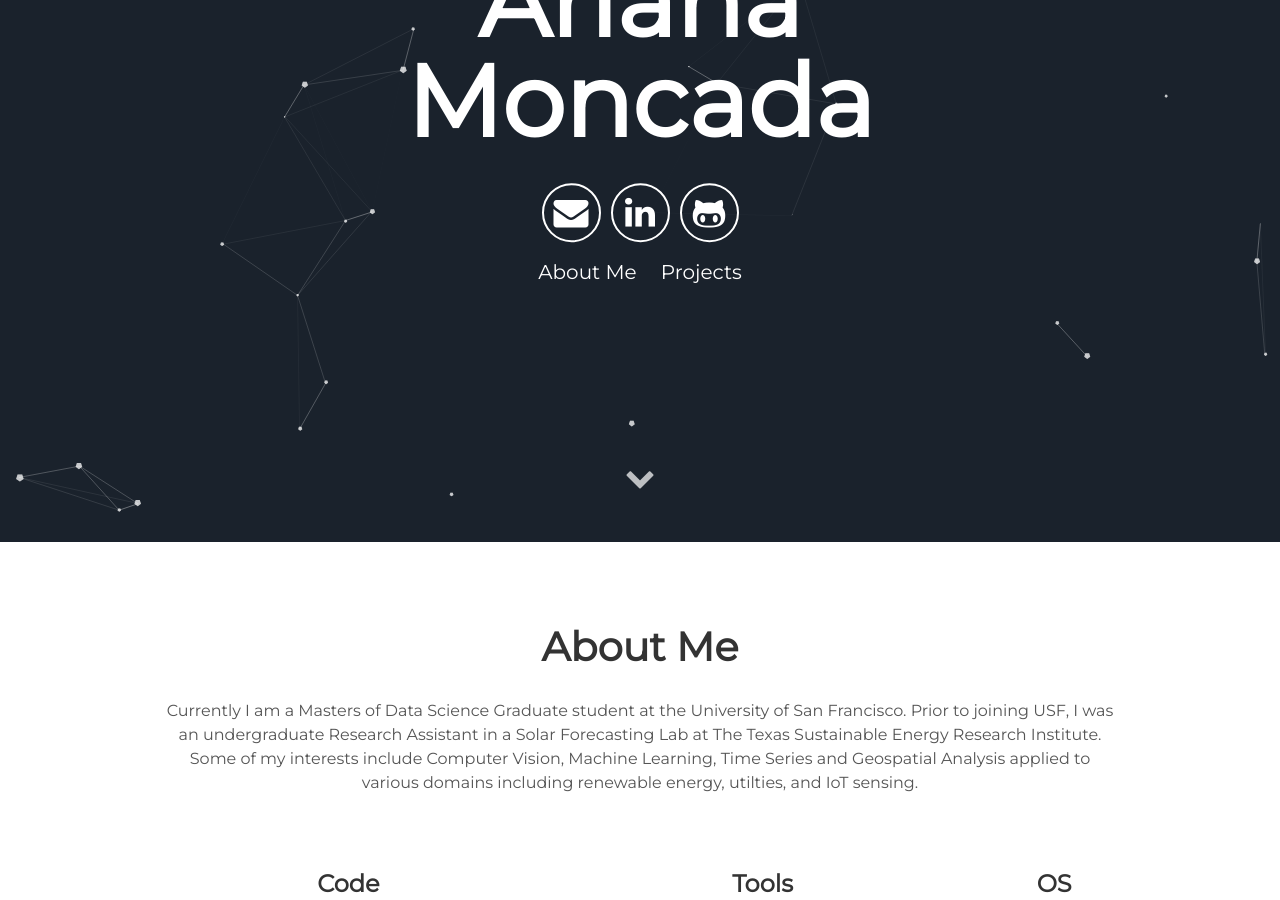
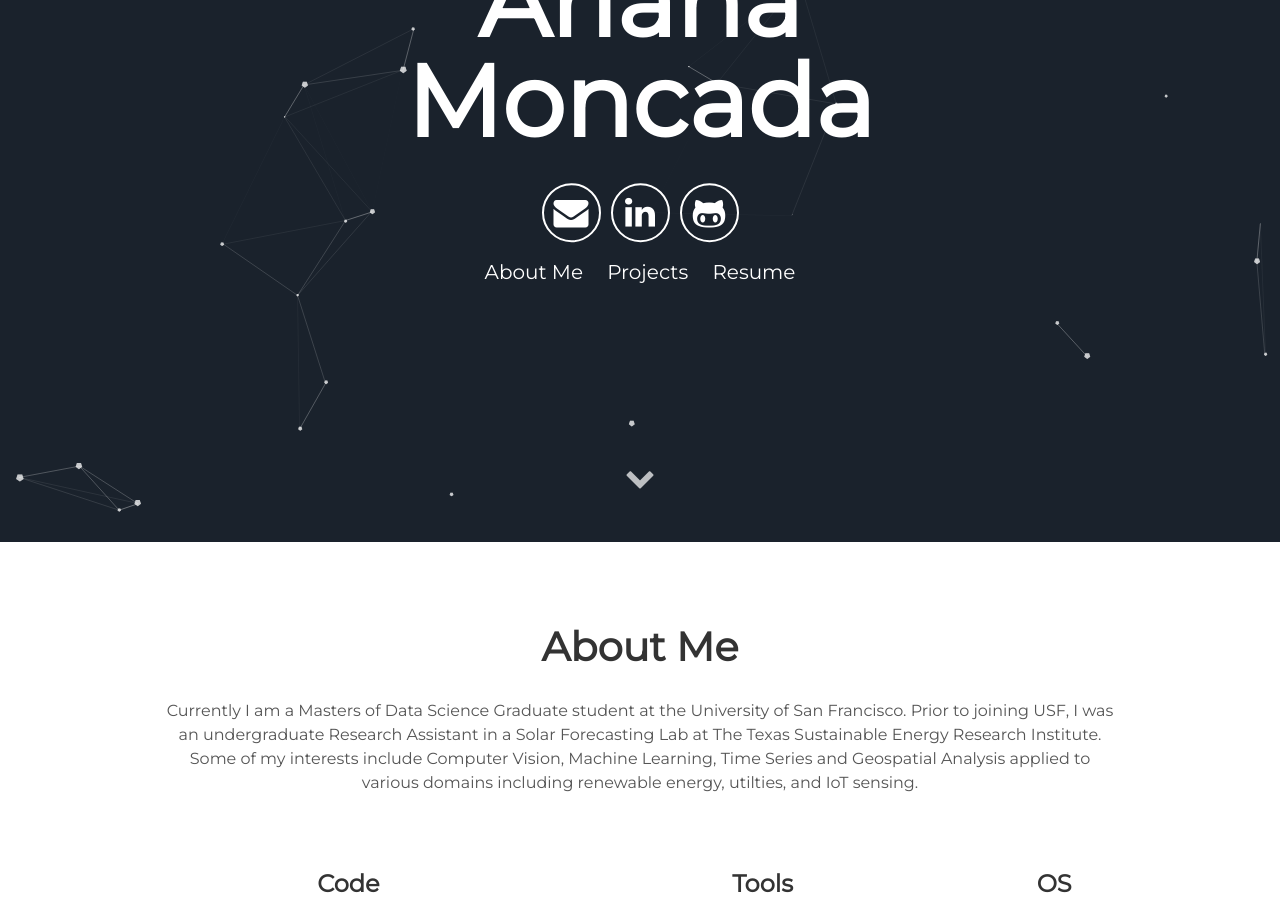
Before and after one commit to arianamoncada/arianamoncada.github.io, a Jekyll site: the page built from index.html, in a window 1280 px wide and 900 px high, scrolled down 358 px. Built offline with Jekyll 4.4.1, drawn with Linux system fonts in a browser that asks for light colours.

Commit message:
Add resume link

```diff
--- a/_includes/header.html
+++ b/_includes/header.html
@@ -12,6 +12,7 @@
       <div class="header-links">
         <a class="link" href="#about" data-scroll>About Me</a>
         <a class="link" href="#projects" data-scroll>Projects</a>
+        <a class="link" href="https://drive.google.com/file/d/1WXecdrCj5hNVXkXLQ2GjhQ8A3da_txSN/view?usp=sharing">Resume</a>
       </div>
   </div>
   <a class="down" href="#about" data-scroll><i class="icon fa fa-chevron-down" aria-hidden="true"></i></a>
```
